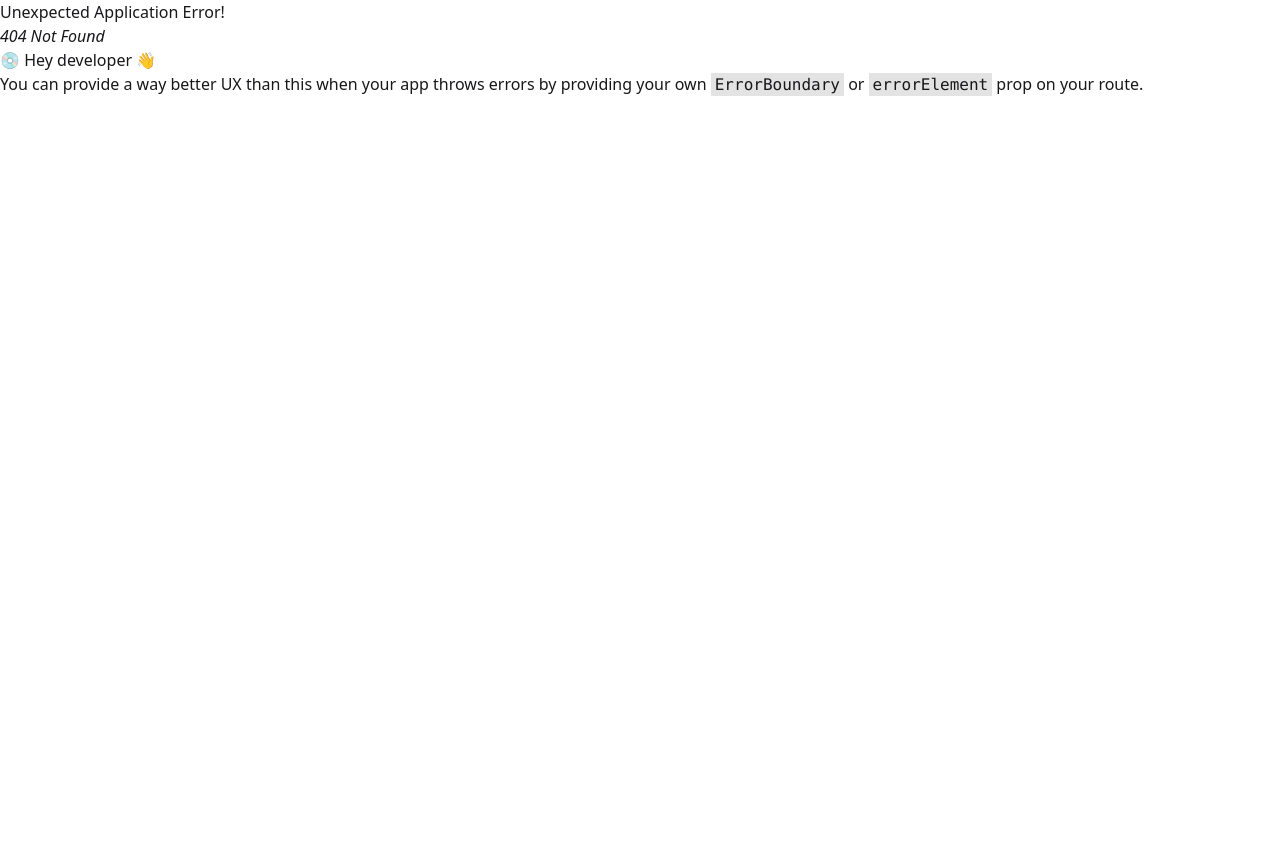
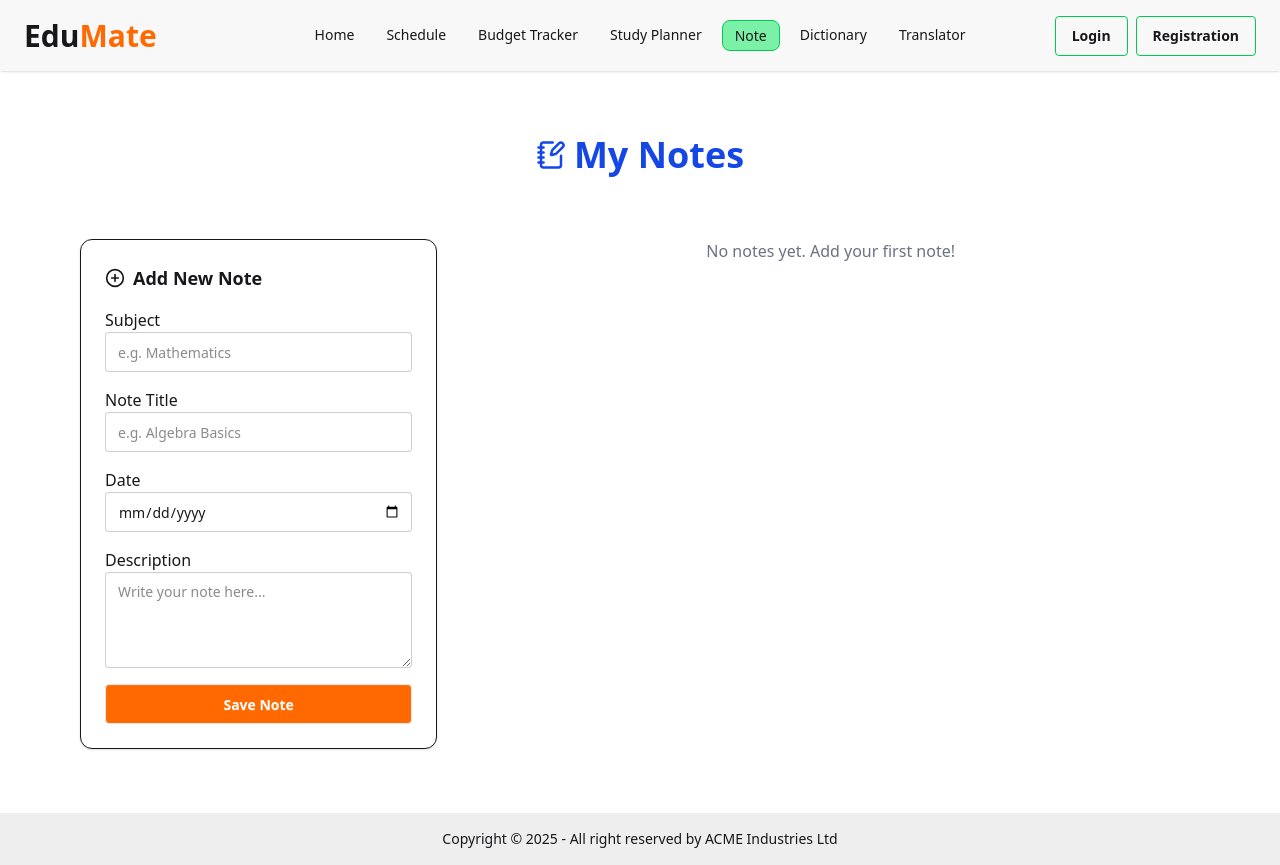
Before and after one commit to Alif210222/EduMate.web, a React (Vite) app: page /notes in a window 1280 px wide. Before the commit this address had no page. Before the commit the page ends 800 px from the top, so only its background shows below. Built offline with nearby package versions, Linux system fonts and the light colour scheme.

Commit message:
note page added

```diff
--- a/src/Components/Navbar.jsx
+++ b/src/Components/Navbar.jsx
@@ -2,45 +2,120 @@ import React from 'react';
 import { Link, NavLink } from 'react-router';
 
 const Navbar = () => {
-
-      const links =<>
-
-               <li className='font-medium '><NavLink className={({isActive})=> isActive ? "bg-green-300 border border-green-500" :"" } to='/'>Home</NavLink></li>
-               <li className='font-medium '><NavLink className={({isActive})=> isActive ? "bg-green-300 border border-green-500" :"" } to='schedule'>Schedule</NavLink></li>
-               <li className='font-medium '><NavLink className={({isActive})=> isActive ? "bg-green-300 border border-green-500" :"" } to='budget'>Budget Tracker</NavLink></li>
-               <li className='font-medium '><NavLink className={({isActive})=> isActive ? "bg-green-300 border border-green-500" :"" } to='studyPlan'>Study Planer</NavLink></li>
-               <li className='font-medium '><NavLink className={({isActive})=> isActive ? "bg-green-300 border border-green-500" :"" } to='note'>Note</NavLink></li>
-               <li className='font-medium '><NavLink className={({isActive})=> isActive ? "bg-green-300 border border-green-500" :"" } to='dictionary'>Dictionary</NavLink></li>
-               <li className='font-medium '><NavLink className={({isActive})=> isActive ? "bg-green-300 border border-green-500" :"" } to='translator'>Translator</NavLink></li>
+  const links = (
+    <>
+      <li className="font-medium">
+        <NavLink
+          className={({ isActive }) =>
+            isActive ? "bg-green-300 border border-green-500 px-3 py-1 rounded-lg" : "px-3 py-1 rounded-lg"
+          }
+          to="/"
+        >
+          Home
+        </NavLink>
+      </li>
+      <li className="font-medium">
+        <NavLink
+          className={({ isActive }) =>
+            isActive ? "bg-green-300 border border-green-500 px-3 py-1 rounded-lg" : "px-3 py-1 rounded-lg"
+          }
+          to="/schedule"
+        >
+          Schedule
+        </NavLink>
+      </li>
+      <li className="font-medium">
+        <NavLink
+          className={({ isActive }) =>
+            isActive ? "bg-green-300 border border-green-500 px-3 py-1 rounded-lg" : "px-3 py-1 rounded-lg"
+          }
+          to="/budget"
+        >
+          Budget Tracker
+        </NavLink>
+      </li>
+      <li className="font-medium">
+        <NavLink
+          className={({ isActive }) =>
+            isActive ? "bg-green-300 border border-green-500 px-3 py-1 rounded-lg" : "px-3 py-1 rounded-lg"
+          }
+          to="/studyPlan"
+        >
+          Study Planner
+        </NavLink>
+      </li>
+      <li className="font-medium">
+        <NavLink
+          className={({ isActive }) =>
+            isActive ? "bg-green-300 border border-green-500 px-3 py-1 rounded-lg" : "px-3 py-1 rounded-lg"
+          }
+          to="/notes"
+        >
+          Note
+        </NavLink>
+      </li>
+      <li className="font-medium">
+        <NavLink
+          className={({ isActive }) =>
+            isActive ? "bg-green-300 border border-green-500 px-3 py-1 rounded-lg" : "px-3 py-1 rounded-lg"
+          }
+          to="/dictionary"
+        >
+          Dictionary
+        </NavLink>
+      </li>
+      <li className="font-medium">
+        <NavLink
+          className={({ isActive }) =>
+            isActive ? "bg-green-300 border border-green-500 px-3 py-1 rounded-lg" : "px-3 py-1 rounded-lg"
+          }
+          to="/translator"
+        >
+          Translator
+        </NavLink>
+      </li>
     </>
-
+  );
 
   return (
-        <div>
-            <div className="navbar bg-base-200 shadow-sm px-10 py-4  top-0 fixed z-50">
+    <div className="sticky top-0 z-50 w-full shadow bg-base-200">
+      <div className="navbar px-6 py-3">
+        {/* Left */}
         <div className="navbar-start">
+          {/* Mobile Menu */}
           <div className="dropdown">
-      <div tabIndex={0} role="button" className="btn btn-ghost lg:hidden">
-        <svg xmlns="http://www.w3.org/2000/svg" className="h-5 w-5" fill="none" viewBox="0 0 24 24" stroke="currentColor"> <path strokeLinecap="round" strokeLinejoin="round" strokeWidth="2" d="M4 6h16M4 12h8m-8 6h16" /> </svg>
-      </div>
+            <button tabIndex={0} className="btn btn-ghost lg:hidden">
+              <svg
+                xmlns="http://www.w3.org/2000/svg"
+                className="h-6 w-6"
+                fill="none"
+                viewBox="0 0 24 24"
+                stroke="currentColor"
+              >
+                <path strokeLinecap="round" strokeLinejoin="round" strokeWidth="2" d="M4 6h16M4 12h16M4 18h16" />
+              </svg>
+            </button>
             <ul
               tabIndex={0}
-        className="menu menu-sm dropdown-content bg-base-100 rounded-box z-1 mt-3 w-52 p-2 shadow">
-        {
-            links
-        }
-      </ul>
-    </div>
-    <h2 className="btn btn-ghost text-3xl font-bold text-black">Edu<span className='text-orange-500'>Mate</span></h2>
-  </div>
-  <div className="navbar-center hidden lg:flex">
-    <ul className="menu menu-horizontal px-1">
+              className="menu menu-sm dropdown-content mt-3 w-56 p-3 shadow bg-base-100 rounded-lg"
+            >
               {links}
             </ul>
           </div>
+          <Link to="/" className="text-2xl md:text-3xl font-bold">
+            Edu<span className="text-orange-500">Mate</span>
+          </Link>
+        </div>
+
+        {/* Center (Desktop) */}
+        <div className="navbar-center hidden lg:flex">
+          <ul className="menu menu-horizontal space-x-2">{links}</ul>
+        </div>
+
+        {/* Right */}
         <div className="navbar-end gap-2">
-    <Link className="btn border border-green-500">Login</Link>
-    <Link className="btn border border-green-500">Registration</Link>
+          <Link className="btn border border-green-500 px-4 py-2">Login</Link>
+          <Link className="btn border border-green-500 px-4 py-2">Registration</Link>
         </div>
       </div>
     </div>
--- a/src/Pages/BudgetTraker/BudgetTracker.jsx
+++ b/src/Pages/BudgetTraker/BudgetTracker.jsx
@@ -4,8 +4,10 @@ import axios from "axios";
 // import { AuthContext } from "../context/AuthProvider"; // adjust path if needed
 import { motion } from "framer-motion";
 import { Calendar } from "lucide-react";
+import useAxiosSecure from "../../hooks/useAxiosSecure";
 
 const BudgetTracker = () => {
+  const axiosSecure = useAxiosSecure()
 //   const { user } = useContext(AuthContext);
   const { register, handleSubmit, reset } = useForm();
   const [costs, setCosts] = useState([]);
@@ -33,19 +35,37 @@ const BudgetTracker = () => {
 //     }
 //   }, [user]);
 
+useEffect(()=>{
+     axiosSecure.get("/cost")
+     .then(res =>{
+        console.log(res.data)
+          setCosts(res.data);
+
+          setMonthlyTotal(res.data.reduce((sum, c) => sum + c.amount, 0));
+
+           const todayCosts = res.data.filter((c) => c.date === todayDate);
+           setTodayTotal(todayCosts.reduce((sum, c) => sum + c.amount, 0));
+     })
+},[])
+
+
+
+
   // ✅ Add new cost (POST to backend)
   const onSubmit = async (data) => {
     const newCost = {
+      email:"alifsarkerrony@gmail.com",
       title: data.title,
       amount: parseFloat(data.amount),
       date: data.date,
     //   email: user?.email,
     };
 
-    console.log(newCost)
+    // console.log(newCost)
 
     try {
-      const res = await axios.post("http://localhost:5000/costs", newCost);
+      const res = await axiosSecure.post("/cost", newCost);
+      console.log(res)
       if (res.data.insertedId) {
         const updatedCosts = [...costs, newCost];
         setCosts(updatedCosts);
@@ -64,12 +84,12 @@ const BudgetTracker = () => {
   };
 
   return (
-    <div className="p-6 max-w-3xl mx-auto space-y-6 mt-26 min-h-screen">
+    <div className="p-6 max-w-3xl mx-auto space-y-6 mt-16 min-h-screen">
       {/* 🔹 Header */}
       <motion.h1
         initial={{ opacity: 0, y: -10 }}
         animate={{ opacity: 1, y: 0 }}
-        className="text-2xl font-bold text-center text-blue-700 flex items-center justify-center gap-2"
+        className="text-4xl font-bold text-center text-blue-700 flex items-center justify-center gap-2 mb-14"
       >
         <Calendar size={26} /> Budget Tracker
       </motion.h1>
@@ -104,7 +124,7 @@ const BudgetTracker = () => {
       <div className="bg-base-200 p-4 rounded-xl shadow">
         <h3 className="text-lg font-semibold mb-3">Your Costs</h3>
         <ul className="space-y-2 max-h-64 overflow-y-auto">
-          {costs.map((cost, index) => (
+          {costs.map((cost,index) => (
             <li key={index} className="flex justify-between border-b py-2">
               <span>
                 {cost.title} — {cost.date}
--- /dev/null
+++ b/src/Pages/Note/Note.jsx
@@ -0,0 +1,133 @@
+import React, { useState, useEffect } from "react";
+import { useForm } from "react-hook-form";
+import { motion } from "framer-motion";
+import { PlusCircle, NotebookPen } from "lucide-react";
+import useAxiosSecure from "../../hooks/useAxiosSecure";
+
+const NotePage = ({ user }) => {
+  const [notes, setNotes] = useState([]);
+  const { register, handleSubmit, reset } = useForm();
+  const axiosSecure = useAxiosSecure()
+
+  // Fetch Notes by user email
+//   useEffect(() => {
+//     if (user?.email) {
+//       fetch(`http://localhost:5000/notes?email=${user.email}`)
+//         .then((res) => res.json())
+//         .then((data) => setNotes(data))
+//         .catch((err) => console.error(err));
+//     }
+//   }, [user?.email]);
+
+
+
+
+
+
+  // Handle New Note Submission
+  const onSubmit = async (data) => {
+    const newNote = { ...data, email: user?.email };
+
+    const res = await fetch("http://localhost:5000/notes", {
+      method: "POST",
+      headers: { "Content-Type": "application/json" },
+      body: JSON.stringify(newNote),
+    });
+
+    if (res.ok) {
+      const savedNote = await res.json();
+      setNotes((prev) => [...prev, savedNote]);
+      reset();
+    }
+  };
+
+  return (
+    <div className="max-w-6xl mx-auto px-4 py-6 mb-10">
+      {/* Header */}
+      <motion.h1
+        initial={{ opacity: 0, y: -10 }}
+        animate={{ opacity: 1, y: 0 }}
+        className="text-4xl font-bold text-center text-blue-700 flex items-center justify-center gap-2 mb-16 mt-10"
+      >
+        <NotebookPen size={30} /> My Notes
+      </motion.h1>
+
+      <div className="grid md:grid-cols-3 gap-6">
+        {/* Add Note Form */}
+        <div className="md:col-span-1 bg-white shadow rounded-xl p-6 border">
+          <h2 className="text-lg font-semibold mb-4 flex items-center gap-2">
+            <PlusCircle size={20} /> Add New Note
+          </h2>
+          <form onSubmit={handleSubmit(onSubmit)} className="space-y-4">
+            <div>
+              <label className="block font-medium">Subject</label>
+              <input
+                {...register("subject", { required: true })}
+                type="text"
+                className="input input-bordered w-full"
+                placeholder="e.g. Mathematics"
+              />
+            </div>
+            <div>
+              <label className="block font-medium">Note Title</label>
+              <input
+                {...register("title", { required: true })}
+                type="text"
+                className="input input-bordered w-full"
+                placeholder="e.g. Algebra Basics"
+              />
+            </div>
+            <div>
+              <label className="block font-medium">Date</label>
+              <input
+                {...register("date", { required: true })}
+                type="date"
+                className="input input-bordered w-full"
+              />
+            </div>
+            <div>
+              <label className="block font-medium">Description</label>
+              <textarea
+                {...register("description", { required: true })}
+                className="textarea textarea-bordered w-full h-24"
+                placeholder="Write your note here..."
+              ></textarea>
+            </div>
+            <button type="submit" className="btn bg-orange-500 text-white w-full">
+              Save Note
+            </button>
+          </form>
+        </div>
+
+        {/* Notes List */}
+        <div className="md:col-span-2 grid sm:grid-cols-2 gap-4">
+          {notes.length > 0 ? (
+            notes.map((note, index) => (
+              <motion.div
+                key={index}
+                initial={{ opacity: 0, y: 10 }}
+                animate={{ opacity: 1, y: 0 }}
+                className="bg-yellow-50 border-l-4 border-yellow-400 p-4 rounded-xl shadow hover:shadow-lg transition"
+              >
+                <h3 className="text-lg font-bold text-gray-800">
+                  {note.title}
+                </h3>
+                <p className="text-sm text-gray-500">{note.subject}</p>
+                <p className="text-gray-700 mt-2">{note.description}</p>
+                <p className="text-xs text-right text-gray-400 mt-2">
+                  {note.date}
+                </p>
+              </motion.div>
+            ))
+          ) : (
+            <p className="text-center text-gray-500 col-span-2">
+              No notes yet. Add your first note!
+            </p>
+          )}
+        </div>
+      </div>
+    </div>
+  );
+};
+
+export default NotePage;
--- a/src/Pages/Schedule/Schedule.jsx
+++ b/src/Pages/Schedule/Schedule.jsx
@@ -65,10 +65,10 @@ const SchedulePage = () => {
   ];
 
   return (
-    <div className="min-h-screen bg-white px-6 md:px-12 md:mt-16 py-10">
+    <div className="min-h-screen bg-white px-6 md:px-12 md:mt-1 py-10">
       {/* Header */}
       <motion.div initial={{ opacity: 0, y: -20 }} animate={{ opacity: 1, y: 0 }} className="mb-10 mt-6 text-center">
-        <h1 className="text-4xl font-bold text-orange-600">📅 My Schedule</h1>
+        <h1 className="text-4xl font-bold text-blue-600">📅 My Schedule</h1>
         <p className="text-gray-600 mt-2">Plan your day, stay productive, and never miss a deadline.</p>
       </motion.div>
 
--- a/src/Router.jsx
+++ b/src/Router.jsx
@@ -7,6 +7,7 @@ import Root from './Root/Root';
 import HomePage from './Pages/HomePage/HomePage';
 import SchedulePage from './Pages/Schedule/Schedule';
 import BudgetTracker from './Pages/BudgetTraker/BudgetTracker';
+import NotePage from './Pages/Note/Note';
 
 
 
@@ -28,6 +29,10 @@ import BudgetTracker from './Pages/BudgetTraker/BudgetTracker';
         path:"/budget",
         element:<BudgetTracker></BudgetTracker>
 
+    },
+    {
+      path:"/notes",
+      Component:NotePage
     }
     ]
   },
--- /dev/null
+++ b/src/hooks/useAxiosSecure.jsx
@@ -0,0 +1,23 @@
+import axios from 'axios';
+import React, { useMemo } from 'react';
+
+ export const axiosSecure = axios.create({
+                            baseURL:`http://localhost:3000`
+ });
+
+
+
+
+const useAxiosSecure = () => {
+
+    // const axiosSecure = useMemo(()=>{
+    //     const instance = axios.create({
+    //         baseURL: "http://localhost:3000",
+    //     })
+    // })
+
+
+    return axiosSecure
+};
+
+export default useAxiosSecure;
```
Lines whose indentation alone changed are shown as unchanged.
